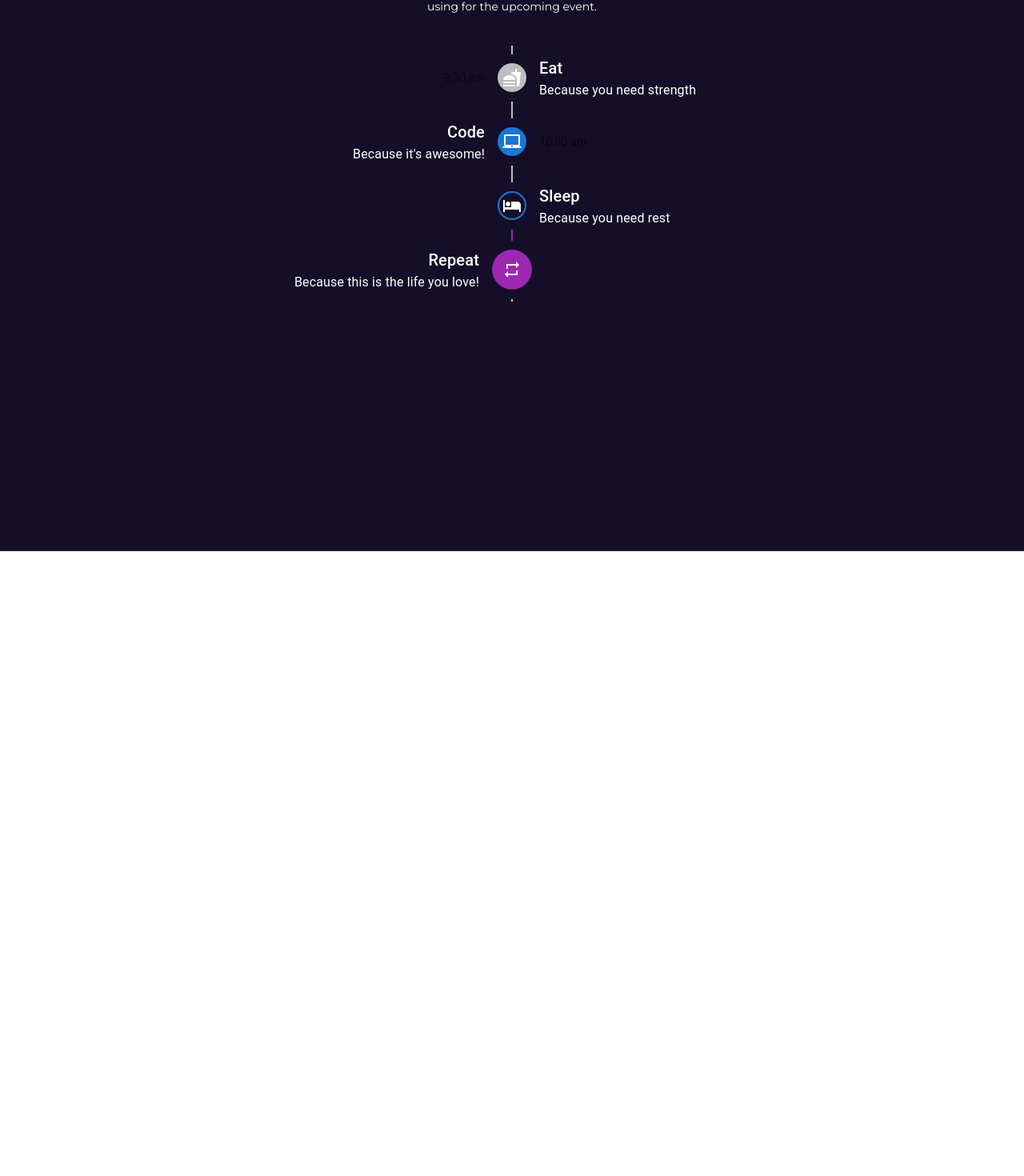
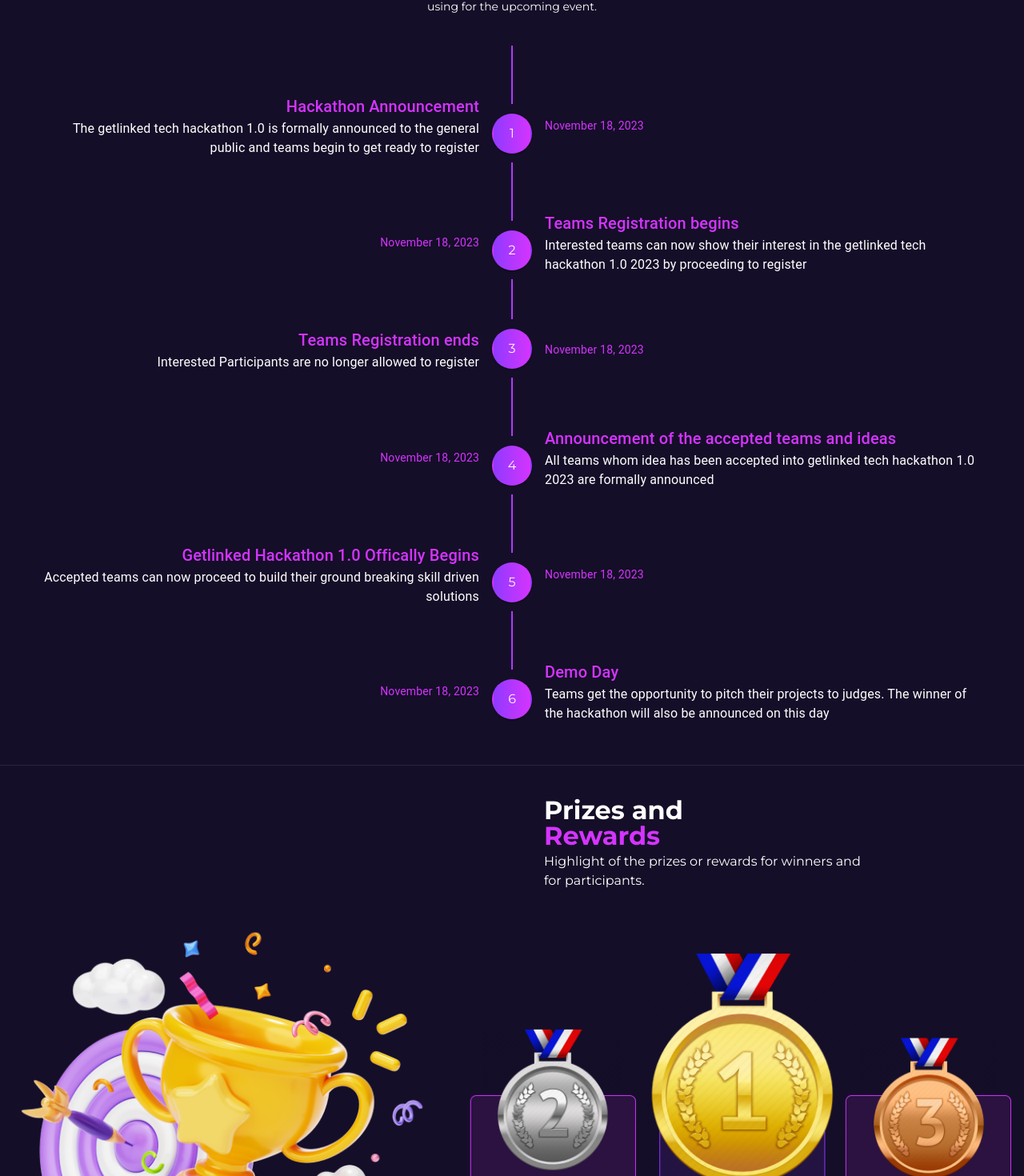
Before and after one commit to Omolaso/getLinked, a Next.js app: page / in a window 1280 px wide. Shown: the part 3618-5088 px from the top of the page at 80% size. Before the commit the page ends 4307 px from the top, so only its background shows below. Built offline with nearby package versions, Linux system fonts and the light colour scheme.

Commit message:
worked on prizes

```diff
--- a/package.json
+++ b/package.json
@@ -12,6 +12,7 @@
     "@emotion/react": "^11.11.1",
     "@emotion/styled": "^11.11.0",
     "@mui/icons-material": "^5.14.9",
+    "@mui/joy": "^5.0.0-beta.8",
     "@mui/lab": "^5.0.0-alpha.145",
     "@mui/material": "^5.14.10",
     "@types/node": "20.6.2",
@@ -21,6 +22,7 @@
     "eslint": "8.49.0",
     "eslint-config-next": "13.4.19",
     "formik": "^2.4.5",
+    "framer-motion": "^10.16.4",
     "next": "13.4.19",
     "react": "18.2.0",
     "react-countdown": "^2.3.5",
--- a/views/LandingPage/Section5/index.tsx
+++ b/views/LandingPage/Section5/index.tsx
@@ -6,7 +6,6 @@
 	heading1: string;
 	paragraph: string;
 	heading2: string;
-	position: string;
 }
 
 export const sectionTimeline: ITimeline[] = [
@@ -15,41 +14,35 @@
 		paragraph:
 			"The getlinked tech hackathon 1.0 is formally announced to the general public and teams begin to get ready to register",
 		heading2: "November 18, 2023",
-		position: "left",
 	},
 	{
 		heading1: "Teams Registration begins",
 		paragraph:
 			"Interested teams can now show their interest in the getlinked tech hackathon 1.0 2023 by proceeding to register",
 		heading2: "November 18, 2023",
-		position: "right",
 	},
 	{
 		heading1: "Teams Registration ends",
 		paragraph: "Interested Participants are no longer allowed to register",
 		heading2: "November 18, 2023",
-		position: "left",
 	},
 	{
 		heading1: "Announcement of the accepted teams and ideas",
 		paragraph:
 			"All teams whom idea has been accepted into getlinked tech hackathon 1.0 2023 are formally announced",
 		heading2: "November 18, 2023",
-		position: "right",
 	},
 	{
 		heading1: "Getlinked Hackathon 1.0 Offically Begins",
 		paragraph:
 			"Accepted teams can now proceed to build their ground breaking skill driven solutions",
 		heading2: "November 18, 2023",
-		position: "left",
 	},
 	{
 		heading1: "Demo Day",
 		paragraph:
 			"Teams get the opportunity to pitch their projects to judges. The winner of the hackathon will also be announced on this day",
 		heading2: "November 18, 2023",
-		position: "right",
 	},
 ];
 
@@ -69,10 +62,10 @@
 						upcoming event.
 					</span>
 				</div>
-				<div className="hidden md:block w-full max-w-[75rem] mx-auto">
+				<div className="hidden lg:block w-full max-w-[80rem] mx-auto">
 					<LargeScreenTimeline />
 				</div>
-				<div className="block md:hidden w-full max-w-[75rem] mx-auto">
+				<div className="block lg:hidden w-full max-w-[80rem] mx-auto">
 					<SmallScreenTimeline />
 				</div>
 			</div>
--- a/views/LandingPage/Section5/largeScreenTL.tsx
+++ b/views/LandingPage/Section5/largeScreenTL.tsx
@@ -8,33 +8,28 @@
 import Typography from "@mui/material/Typography";
 import { sectionTimeline, ITimeline } from "./";
 
-import FastfoodIcon from "@mui/icons-material/Fastfood";
-import LaptopMacIcon from "@mui/icons-material/LaptopMac";
-import HotelIcon from "@mui/icons-material/Hotel";
-import RepeatIcon from "@mui/icons-material/Repeat";
-
 const LargeScreenTimeline = () => {
 	return (
-		<>
-			{/* {sectionTimeline.map((timeline: ITimeline, index: number) => (
-				<div key={timeline.heading1} className="w-full">
-					{timeline.position === "left" ? (
-						<Timeline position="alternate">
-							<TimelineItem>
-								<TimelineContent sx={{ m: "auto 0", textAlign: "right" }}>
-									<Typography
-										variant="h6"
-										component="span"
+		<Timeline position="alternate-reverse" sx={{ width: "100%" }}>
+			{sectionTimeline.map((timeLine: ITimeline, index: number) => (
+				<TimelineItem key={timeLine.heading1}>
+					<TimelineOppositeContent
+						sx={{
+							m: "auto 0",
+							pt: "60px",
+							px: 2,
+						}}
+						align="right"
+						variant="body2"
 						className="text-[1.5rem] text-purple font-bold"
 					>
-										{timeline.heading1}
-									</Typography>
-									<Typography className="text-[0.875rem] font-normal">
-										{timeline.paragraph}
-									</Typography>
-								</TimelineContent>
-								<TimelineSeparator className="max-h-[7rem]">
-									<TimelineConnector className="bg-gradient-to-r from-blue to-purple w-full max-w-[4px]" />
+						{timeLine.heading2}
+					</TimelineOppositeContent>
+					<TimelineSeparator>
+						<TimelineConnector
+							sx={{ height: "50px" }}
+							className="bg-gradient-to-r from-blue to-purple w-full max-w-[3px]"
+						/>
 						<TimelineDot
 							className="bg-gradient-to-r from-blue to-purple"
 							sx={{
@@ -48,144 +43,21 @@
 							{index + 1}
 						</TimelineDot>
 					</TimelineSeparator>
-								<TimelineOppositeContent
-									sx={{ m: "auto 0", textAlign: "left" }}
-									className="text-[1.5rem] text-purple font-bold"
-								>
-									{timeline.heading2}
-								</TimelineOppositeContent>
-							</TimelineItem>
-						</Timeline>
-					) : (
-						<Timeline position="alternate">
-							<TimelineItem>
-								<TimelineOppositeContent
-									sx={{ m: "auto 0" }}
-									align="right"
-									variant="body2"
-									className="text-[1.5rem] text-purple font-bold"
-								>
-									{timeline.heading2}
-								</TimelineOppositeContent>
-								<TimelineSeparator className="max-h-[7rem]">
-									<TimelineConnector className="bg-gradient-to-r from-blue to-purple w-full max-w-[4px]" />
-									<TimelineDot
-										className="bg-gradient-to-r from-blue to-purple"
-										sx={{
-											display: "flex",
-											alignItems: "center",
-											justifyContent: "center",
-											width: "50px",
-											height: "50px",
-										}}
-									>
-										{index + 1}
-									</TimelineDot>
-								</TimelineSeparator>
-								<TimelineContent sx={{ py: "12px", px: 2 }}>
+					<TimelineContent sx={{ pt: "60px", px: 2 }}>
 						<Typography
 							variant="h6"
 							component="span"
 							className="text-[1.5rem] text-purple font-bold"
 						>
-										{timeline.heading1}
+							{timeLine.heading1}
 						</Typography>
 						<Typography className="text-[0.875rem] font-normal">
-										{timeline.paragraph}
+							{timeLine.paragraph}
 						</Typography>
 					</TimelineContent>
 				</TimelineItem>
+			))}
 		</Timeline>
-					)}
-				</div>
-			))} */}
-			<Timeline position="alternate">
-				<TimelineItem>
-					<TimelineOppositeContent
-						sx={{ m: "auto 0" }}
-						align="right"
-						variant="body2"
-						color="text.secondary"
-					>
-						9:30 am
-					</TimelineOppositeContent>
-					<TimelineSeparator>
-						<TimelineConnector />
-						<TimelineDot>
-							<FastfoodIcon />
-						</TimelineDot>
-						<TimelineConnector />
-					</TimelineSeparator>
-					<TimelineContent sx={{ py: "12px", px: 2 }}>
-						<Typography variant="h6" component="span">
-							Eat
-						</Typography>
-						<Typography>Because you need strength</Typography>
-					</TimelineContent>
-				</TimelineItem>
-				<TimelineItem>
-					<TimelineOppositeContent
-						sx={{ m: "auto 0" }}
-						variant="body2"
-						color="text.secondary"
-					>
-						10:00 am
-					</TimelineOppositeContent>
-					<TimelineSeparator>
-						<TimelineConnector />
-						<TimelineDot color="primary">
-							<LaptopMacIcon />
-						</TimelineDot>
-						<TimelineConnector />
-					</TimelineSeparator>
-					<TimelineContent sx={{ py: "12px", px: 2 }}>
-						<Typography variant="h6" component="span">
-							Code
-						</Typography>
-						<Typography>Because it&apos;s awesome!</Typography>
-					</TimelineContent>
-				</TimelineItem>
-				<TimelineItem>
-					<TimelineSeparator>
-						<TimelineConnector />
-						<TimelineDot color="primary" variant="outlined">
-							<HotelIcon />
-						</TimelineDot>
-						<TimelineConnector sx={{ bgcolor: "secondary.main" }} />
-					</TimelineSeparator>
-					<TimelineContent sx={{ py: "12px", px: 2 }}>
-						<Typography variant="h6" component="span">
-							Sleep
-						</Typography>
-						<Typography>Because you need rest</Typography>
-					</TimelineContent>
-				</TimelineItem>
-				<TimelineItem>
-					<TimelineSeparator>
-						<TimelineConnector sx={{ bgcolor: "secondary.main" }} />
-						<TimelineDot
-							color="secondary"
-							sx={{
-								display: "flex",
-								alignItems: "center",
-								justifyContent: "center",
-								width: "50px",
-								height: "50px",
-							}}
-						>
-							<RepeatIcon />
-						</TimelineDot>
-						<TimelineConnector />
-					</TimelineSeparator>
-					<TimelineContent sx={{ py: "12px", px: 2 }}>
-						<Typography variant="h6" component="span">
-							Repeat
-						</Typography>
-						<Typography>Because this is the life you love!</Typography>
-					</TimelineContent>
-				</TimelineItem>
-			</Timeline>
-		</>
 	);
 };
 
--- a/views/LandingPage/Section5/smallScreenTL.tsx
+++ b/views/LandingPage/Section5/smallScreenTL.tsx
@@ -4,6 +4,8 @@
 import TimelineConnector from "@mui/lab/TimelineConnector";
 import TimelineContent from "@mui/lab/TimelineContent";
 import TimelineDot from "@mui/lab/TimelineDot";
+import Typography from "@mui/material/Typography";
+import { sectionTimeline, ITimeline } from "./";
 
 const SmallScreenTimeline = () => {
 	return (
@@ -12,22 +14,47 @@
 				[`& .${timelineItemClasses.root}:before`]: {
 					flex: 0,
 					padding: 0,
+					// gap: 8,
 				},
 			}}
 		>
-			<TimelineItem>
-				<TimelineSeparator>
-					<TimelineDot />
-					<TimelineConnector />
-				</TimelineSeparator>
-				<TimelineContent>Eat</TimelineContent>
-			</TimelineItem>
-			<TimelineItem>
-				<TimelineSeparator>
-					<TimelineDot />
-				</TimelineSeparator>
-				<TimelineContent>Code</TimelineContent>
-			</TimelineItem>
+			{sectionTimeline.map((timeLine: ITimeline, index: number) => (
+				<TimelineItem key={timeLine.heading1} className="flex flex-row">
+					<TimelineSeparator>
+						<TimelineConnector
+							sx={{ minHeight: "40px" }}
+							className="bg-gradient-to-r from-blue to-purple w-full max-w-[3px]"
+						/>
+						<TimelineDot
+							className="bg-gradient-to-r from-blue to-purple text-xs"
+							sx={{
+								display: "flex",
+								alignItems: "center",
+								justifyContent: "center",
+								width: "19.3px",
+								height: "19.3px",
+							}}
+						>
+							{index + 1}
+						</TimelineDot>
+					</TimelineSeparator>
+					<TimelineContent className="flex flex-col gap-2 mb-4">
+						<Typography
+							variant="h6"
+							component="span"
+							className="text-xs font-bold text-purple"
+						>
+							{timeLine.heading1}
+						</Typography>
+						<Typography className="text-xs font-normal">
+							{timeLine.paragraph}
+						</Typography>
+						<Typography className="text-xs font-bold text-purple">
+							{timeLine.heading2}
+						</Typography>
+					</TimelineContent>
+				</TimelineItem>
+			))}
 		</Timeline>
 	);
 };
--- /dev/null
+++ b/views/LandingPage/Section6/index.tsx
@@ -0,0 +1,33 @@
+import prizes from "@/public/prizes.png";
+
+const Section6 = () => {
+	return (
+		<section className="w-full flex border-b border-b-grey min-h-screen text-white mx-auto max-w-[100rem] py-0 md:py-6">
+			<div className="flex flex-col items-center gap-4 p-4 w-full">
+				<div className="flex items-center justify-center md:justify-end max-w-[55rem] w-full">
+					<div className="w-full flex flex-col gap-1 items-center md:items-start max-w-[25rem]">
+						<p className="w-full max-w-[11rem] text-[2rem] font-bold leading-8">
+							Prizes and <span className="text-purple">Rewards</span>
+						</p>
+						<span className="text-base font-normal text-center md:text-left">
+							Highlight of the prizes or rewards for winners and for
+							participants.
+						</span>
+					</div>
+				</div>
+				<div
+					className="hidden md:block w-full min-h-[35rem] max-h-[50rem] max-w-[80rem]"
+					style={{
+						backgroundImage: `url(${prizes.src})`,
+						backgroundOrigin: "border-box",
+						backgroundPosition: "center",
+						backgroundRepeat: "no-repeat",
+						backgroundSize: "contain",
+					}}
+				/>
+			</div>
+		</section>
+	);
+};
+
+export default Section6;
--- a/views/LandingPage/index.tsx
+++ b/views/LandingPage/index.tsx
@@ -4,6 +4,7 @@
 import Section3 from "./Section3";
 import Section4 from "./Section4";
 import Section5 from "./Section5";
+import Section6 from "./Section6";
 
 const LandingPage = () => {
 	return (
@@ -14,6 +15,7 @@
 			<Section3 />
 			<Section4 />
 			<Section5 />
+			<Section6 />
 		</main>
 	);
 };
```
Also changed, not shown: public/prizes.png (added), 1 other file (tests, documents, lock files or other folders). Lines whose indentation alone changed are shown as unchanged.
